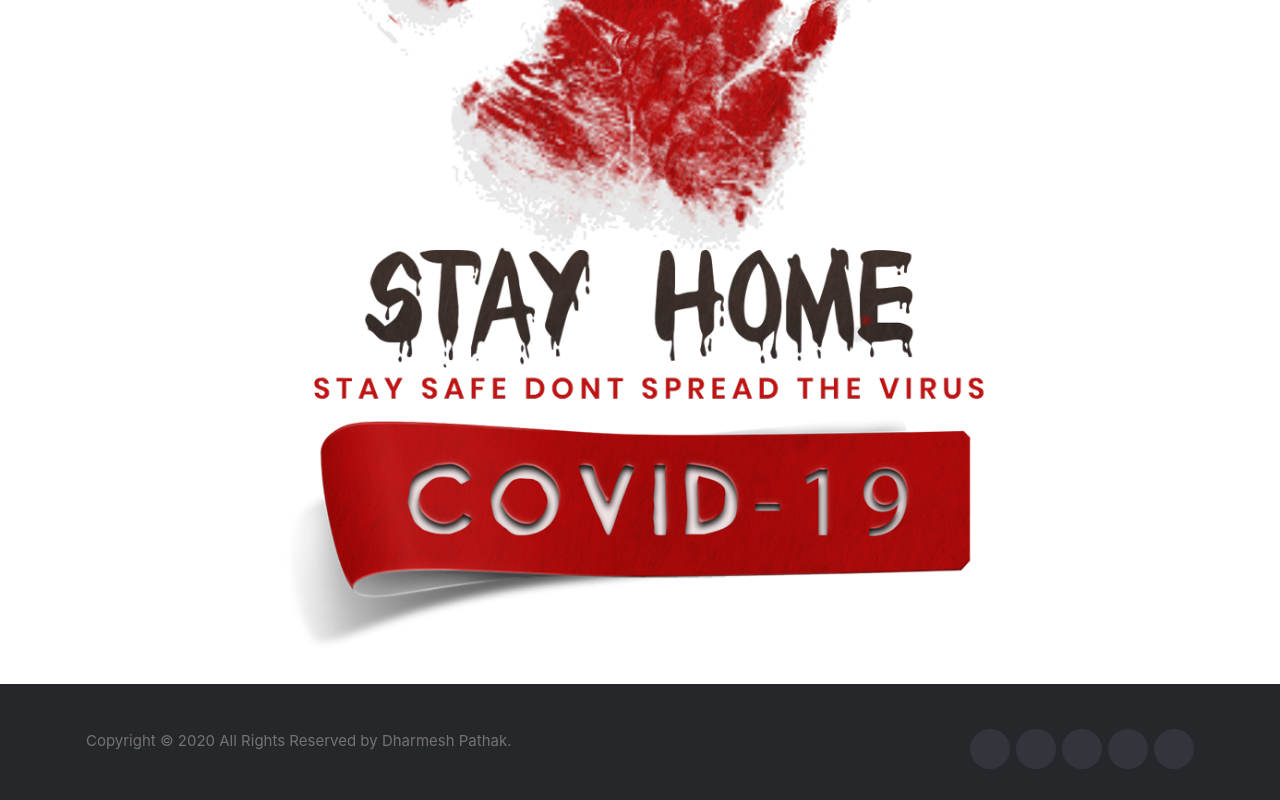
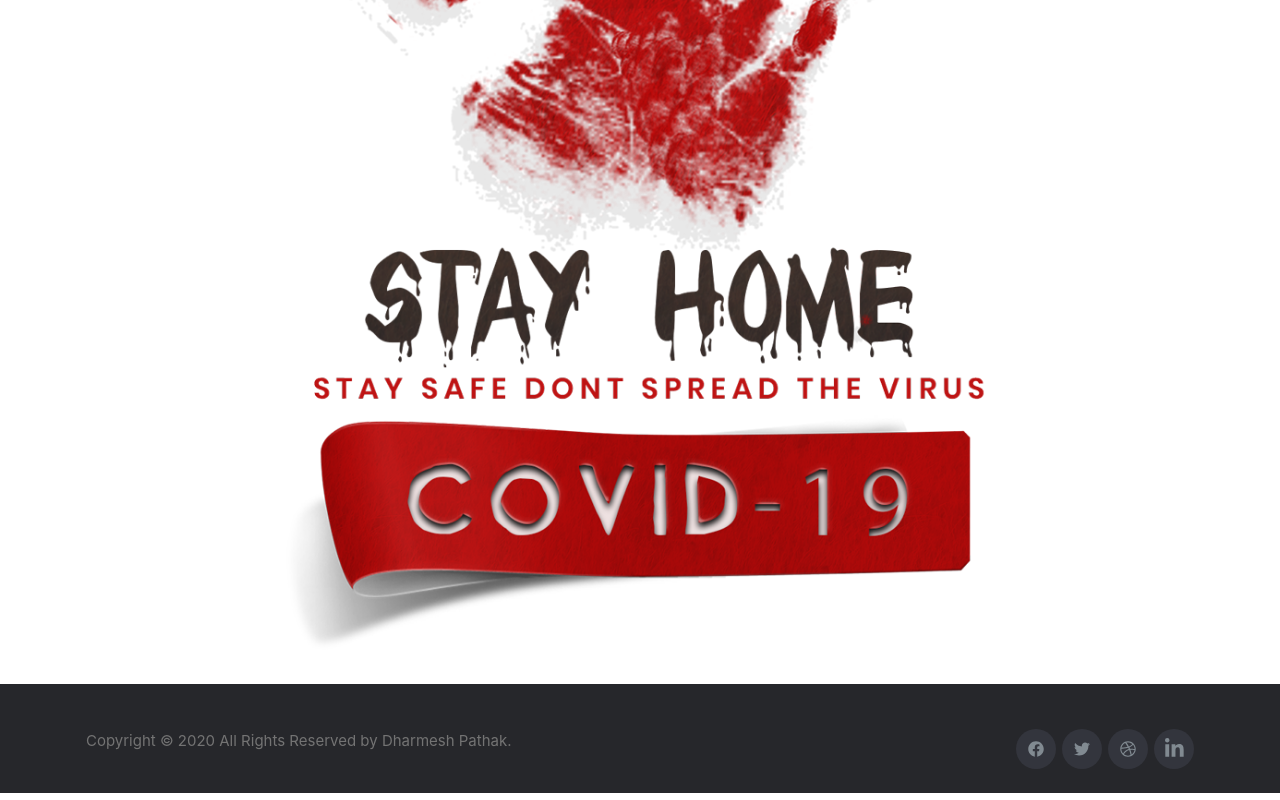
Before and after one commit to dharmeshpathak/covid_19, a React (Create React App) app: page /home in a window 1280 px wide. Shown: the part 1514-2314 px from the top of the page. Built offline with nearby package versions, Linux system fonts and the light colour scheme; no server answers.

Commit message:
additional changes

```diff
--- a/package.json
+++ b/package.json
@@ -4,6 +4,12 @@
   "private": true,
   "homepage": "https://dharmeshpathak.github.io/covid_19",
   "dependencies": {
+    "@fortawesome/fontawesome-svg-core": "^1.2.30",
+    "@fortawesome/free-brands-svg-icons": "^5.14.0",
+    "@fortawesome/free-regular-svg-icons": "^5.14.0",
+    "@fortawesome/free-solid-svg-icons": "^5.14.0",
+    "@fortawesome/react-fontawesome": "^0.1.11",
+    "@material-ui/core": "^4.11.0",
     "@testing-library/jest-dom": "^4.2.4",
     "@testing-library/react": "^9.5.0",
     "@testing-library/user-event": "^7.2.1",
--- a/src/Footer.js
+++ b/src/Footer.js
@@ -1,11 +1,14 @@
 import React from 'react'
 import "./footer.css"
 import Main from './Main';
-
+import { FontAwesomeIcon } from '@fortawesome/react-fontawesome'
+// import { faCoffee} from '@fortawesome/free-solid-svg-icons'
+import { faFacebook, faLinkedinIn, faDribbble, faTwitter } from "@fortawesome/free-brands-svg-icons"
 function Footer() {
     return (
         <>
          <Main />
+         <FontAwesomeIcon icon={["fab", "github"]} />
             <footer className="site-footer">
 
 
@@ -19,15 +22,19 @@ function Footer() {
 
           <div class="col-md-4 col-sm-6 col-xs-12">
             <ul class="social-icons">
-              <li><a className="facebook" href="nn#"><i className="fa fa-facebook"></i></a></li>
-              <li><a className="twitter" href="#nnnm"><i className="fa fa-twitter"></i></a></li>
-              <li><a className="dribbble" href="#bnbn"><i className="fa fa-dribbble"></i></a></li>
-              <li><a className="linkedin" href="#njmn"><i className="fa fa-linkedin"></i></a></li>
-              <li><a className="linkedin fa fa-linkedin" href="#njmn"><i className="fa fa-linkedin"></i></a></li>
+              <li><a className="facebook" href="nn#"><FontAwesomeIcon icon={faFacebook} /></a></li>
+              <li><a className="twitter" href="#nnnm"><FontAwesomeIcon icon={faTwitter} /></a></li>
+              <li><a className="dribbble" href="#bnbn"><FontAwesomeIcon icon={faDribbble} /> </a></li>
+
+              <li><a className="linkedin" href="https://www.linkedin.com/in/dharmesh-pathak-6894a0137/"> <FontAwesomeIcon icon={faLinkedinIn}  size="lg" /></a></li>
+
+              <li>
+              </li>
             </ul>
           </div>
         </div>
       </div>
+
 
 </footer>
         </>
--- a/src/Header.js
+++ b/src/Header.js
@@ -22,7 +22,7 @@ function Header(){
             <NavLink  className="nav-link active " to="/home" exact activeStyle={ {color:'black'}  } style={{color:"white"}}>Home</NavLink>
             </li>
             <li className="nav-item">
-            <NavLink className="nav-link active " to="/country" style ={{color:"white"}} exact activeStyle={ {color:'black'}} >Check Country wise </NavLink>
+            <NavLink className="nav-link active " to="/country" style ={{color:"white"}} exact activeStyle={ {color:'black',textDecoration:"underline"}} >Check Country wise </NavLink>
             </li>
 
             <li className="nav-item">
--- a/src/charts/LineChart.js
+++ b/src/charts/LineChart.js
@@ -18,10 +18,10 @@ function LineChart(props) {
 
              data: [props.active/1000, props.recoverd/1000, props.death/1000],
             // data: [4, 5, 8],
-            borderColor: ['rgba(255, 206, 86, 0.2)'],
-            backgroundColor: ['rgba(255, 206, 86, 0.2)'],
-            pointBackgroundColor: 'rgba(255, 206, 86, 0.2)',
-            pointBorderColor: 'rgba(255, 206, 86, 0.2)'
+            borderColor: ['rgba(255, 152, 0, 0.7)'],
+            backgroundColor: ['rgba(255, 235, 59, 0.3) '],
+            pointBackgroundColor: 'rgba(255, 206, 86, 0.8)',
+            pointBorderColor: 'rgba(255, 206, 86, 0.8)'
           }
 
         ]
```
Also changed, not shown: 1 other file (tests, documents, lock files or other folders).
